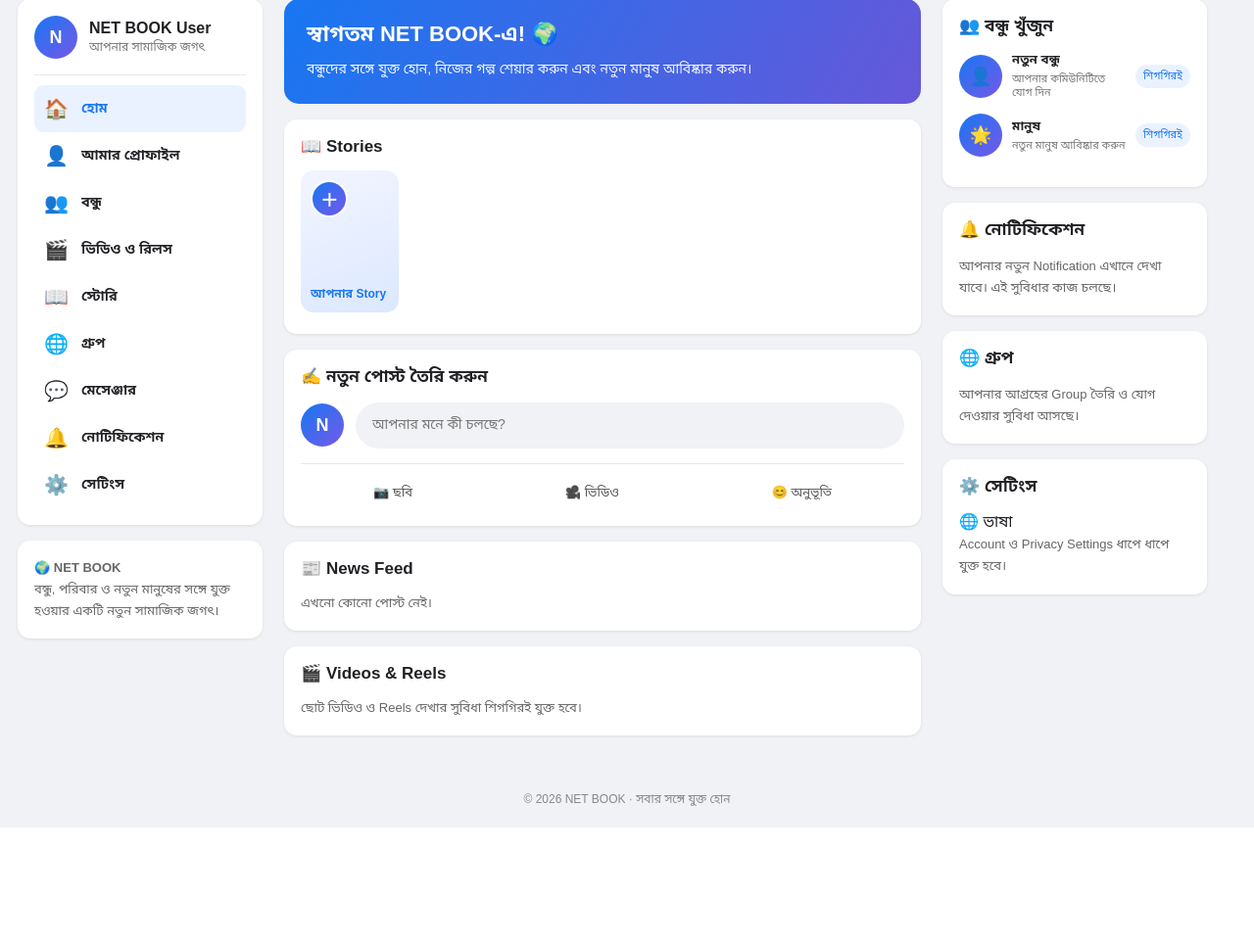
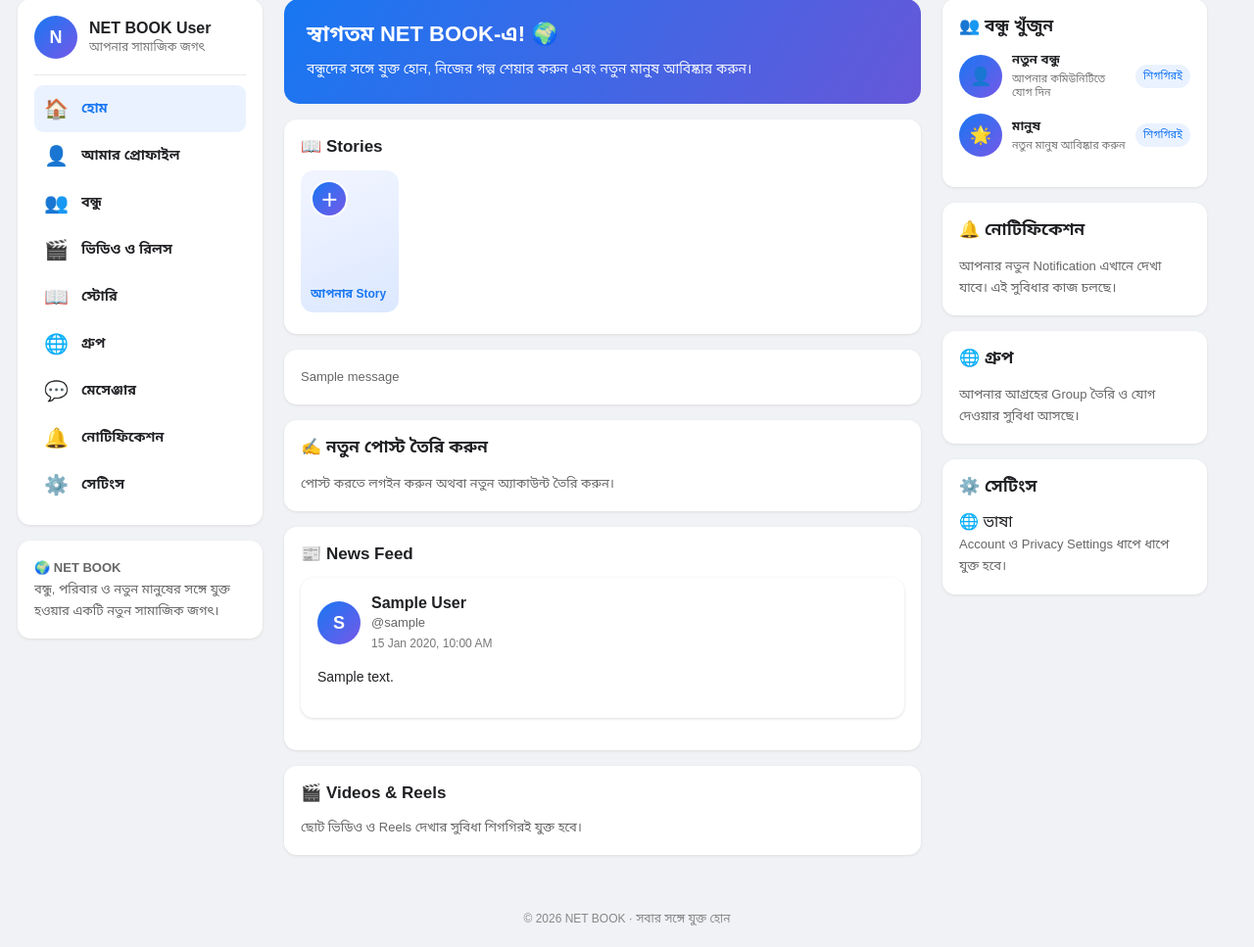
Before and after one commit to sk-boss11/NET-BOOK, a Flask app: page / in a window 1280 px wide. Shown: the part 89-1056 px from the top of the page at 98% size. Before the commit the page ends 934 px from the top, so only its background shows below. Run offline with Flask 3, Linux system fonts and the light colour scheme; tables that the repository leaves empty hold one stand-in row (values such as "Sample post"); one stand-in notice (Sample message) is shown; some libraries are stand-ins or nearby versions.

Commit message:
Update password login and social feed

```diff
--- a/app.py
+++ b/app.py
@@ -120,7 +120,67 @@ def inject_language():
 
 @app.route("/")
 def home():
-    return render_template("index.html")
+    posts = (
+        Post.query
+        .order_by(Post.created_at.desc(), Post.id.desc())
+        .limit(30)
+        .all()
+    )
+    post_authors = {
+        post.id: db.session.get(User, post.user_id)
+        for post in posts
+    }
+    return render_template(
+        "index.html",
+        posts=posts,
+        post_authors=post_authors
+    )
+
+
+@app.route("/posts/create", methods=["POST"])
+@login_required
+@limiter.limit("10 per minute")
+def create_post():
+    content = request.form.get("content", "").strip()
+
+    if not content:
+        flash("পোস্টের লেখা খালি রাখা যাবে না।", "error")
+    elif len(content) > 5000:
+        flash("পোস্ট সর্বোচ্চ ৫০০০ অক্ষরের হতে পারবে।", "error")
+    else:
+        try:
+            post = Post(user_id=current_user.id, content=content)
+            db.session.add(post)
+            db.session.commit()
+            flash("আপনার পোস্ট সফলভাবে প্রকাশিত হয়েছে।", "success")
+        except Exception:
+            db.session.rollback()
+            app.logger.exception("Post creation failed")
+            flash("পোস্ট প্রকাশ করা যায়নি। আবার চেষ্টা করুন।", "error")
+
+    return redirect(url_for("home"))
+
+
+@app.route("/posts/<int:post_id>/delete", methods=["POST"])
+@login_required
+def delete_post(post_id):
+    post = db.session.get(Post, post_id)
+
+    if post is None:
+        flash("পোস্টটি পাওয়া যায়নি।", "error")
+    elif post.user_id != current_user.id:
+        flash("শুধু নিজের পোস্ট মুছে ফেলতে পারবেন।", "error")
+    else:
+        try:
+            db.session.delete(post)
+            db.session.commit()
+            flash("পোস্ট মুছে ফেলা হয়েছে।", "success")
+        except Exception:
+            db.session.rollback()
+            app.logger.exception("Post deletion failed")
+            flash("পোস্ট মুছে ফেলা যায়নি।", "error")
+
+    return redirect(url_for("home"))
 
 
 @app.route("/register", methods=["GET", "POST"])
@@ -136,18 +196,13 @@ def register():
         password = request.form.get("password", "")
         confirm = request.form.get("confirm_password", "")
 
-        # One contact field: detect email or phone automatically.
         if "@" in contact:
-            email = contact.lower()
-            phone = None
+            email, phone = contact.lower(), None
         else:
-            email = None
-            phone = contact or None
+            email, phone = None, contact or None
 
         if not all([name, username, contact, password, confirm]):
-            flash("নাম, Username ও Password পূরণ করুন।", "error")
-        elif bool(email) == bool(phone):
-            flash("Email অথবা Phone—যেকোনো একটি দিন।", "error")
+            flash("সব প্রয়োজনীয় তথ্য পূরণ করুন।", "error")
         elif len(name) > 100 or not re.fullmatch(r"[a-z0-9_]{3,30}", username):
             flash("নাম অথবা Username সঠিক নয়।", "error")
         elif email and not re.fullmatch(r"[^@\s]+@[^@\s]+\.[^@\s]+", email):
@@ -171,26 +226,19 @@ def register():
                 email=email,
                 phone=phone,
                 password_hash=generate_password_hash(password, method="scrypt"),
-                email_verified=False,
-                phone_verified=False
+                email_verified=True,
+                phone_verified=True
             )
-            db.session.add(user)
-            db.session.commit()
-            session["pending_verification_user_id"] = user.id
-            now = datetime.now(timezone.utc).replace(tzinfo=None)
-            code = f"{secrets.randbelow(1_000_000):06d}"
-            db.session.add(VerificationOTP(
-                user_id=user.id,
-                code_hash=generate_password_hash(code, method="scrypt"),
-                expires_at=now + timedelta(minutes=10),
-                attempts=0
-            ))
-            db.session.commit()
-            if send_otp(user, code):
-                flash("আপনার নির্বাচিত মাধ্যমে OTP পাঠানো হয়েছে।", "success")
-            else:
-                flash("অ্যাকাউন্ট তৈরি হয়েছে, কিন্তু OTP পাঠানো যায়নি। Email SMTP অথবা SMS gateway কনফিগার করতে হবে।", "warning")
-            return redirect(url_for("verify_account"))
+            try:
+                db.session.add(user)
+                db.session.commit()
+                login_user(user, remember=True)
+                flash("অ্যাকাউন্ট তৈরি হয়েছে। স্বাগতম NET BOOK-এ!", "success")
+                return redirect(url_for("home"))
+            except Exception:
+                db.session.rollback()
+                app.logger.exception("Registration failed")
+                flash("অ্যাকাউন্ট তৈরি করা যায়নি। আবার চেষ্টা করুন।", "error")
 
     return render_template("register.html")
 
@@ -433,30 +481,22 @@ def login():
         return redirect(url_for("home"))
 
     if request.method == "POST":
-        identity = request.form.get("identity", "").strip().lower()
+        identity = request.form.get("identity", "").strip()
         password = request.form.get("password", "")
 
-        user = User.query.filter(or_(
-            User.email == identity,
-            User.phone == identity,
-            User.username == identity
-        )).first()
+        if "@" in identity:
+            user = User.query.filter_by(email=identity.lower()).first()
+        else:
+            user = User.query.filter_by(phone=identity).first()
 
         if user and user.is_active and check_password_hash(user.password_hash, password):
-            verified = user.email_verified if user.email else user.phone_verified
-            if not verified:
-                session["pending_verification_user_id"] = user.id
-                flash("আপনার অ্যাকাউন্ট Verify করুন। OTP দিন।", "warning")
-                return redirect(url_for("verify_account"))
             login_user(user, remember=True)
             flash("সফলভাবে Login হয়েছে।", "success")
             return redirect(url_for("home"))
 
-        flash("তথ্য অথবা Password সঠিক নয়।", "error")
+        flash("ফোন নম্বর অথবা Email এবং Password সঠিক নয়।", "error")
 
     return render_template("login.html")
-
-
 
 
 @app.route("/profile", methods=["GET", "POST"])
--- a/templates/index.html
+++ b/templates/index.html
@@ -162,22 +162,57 @@ footer{padding-bottom:85px}
 </div>
 </section>
 
+{% with messages = get_flashed_messages(with_categories=true) %}
+{% for category, message in messages %}
+<div class="panel notice">{{ message }}</div>
+{% endfor %}
+{% endwith %}
+
 <section class="card">
 <h3 class="section-title">✍️ {{ h('create_post') }}</h3>
+{% if current_user.is_authenticated %}
+<form method="POST" action="{{ url_for('create_post') }}">
+<input type="hidden" name="csrf_token" value="{{ csrf_token() }}">
 <div class="composer">
-<div class="avatar">{% if current_user.is_authenticated %}{{ current_user.full_name[:1] }}{% else %}N{% endif %}</div>
-<div class="composer-input">{{ h('post_placeholder') }}</div>
+<div class="avatar">{{ current_user.full_name[:1] }}</div>
+<textarea name="content" class="composer-input" maxlength="5000" rows="3" required placeholder="{{ h('post_placeholder') }}"></textarea>
 </div>
 <div class="composer-actions">
 <span class="action">📷 {{ h('photo') }}</span>
 <span class="action">🎥 {{ h('video') }}</span>
 <span class="action">😊 {{ h('feeling') }}</span>
+<button type="submit" class="action">🚀 পোস্ট প্রকাশ করুন</button>
 </div>
+</form>
+{% else %}
+<p class="notice">পোস্ট করতে <a href="{{ url_for('login') }}">লগইন</a> করুন অথবা <a href="{{ url_for('register') }}">নতুন অ্যাকাউন্ট তৈরি করুন</a>।</p>
+{% endif %}
 </section>
 
 <section class="card" id="feed">
 <h3 class="section-title">📰 {{ h('news_feed') }}</h3>
+{% for post in posts %}
+{% set author = post_authors.get(post.id) %}
+<article class="panel" style="margin-bottom:16px;">
+<div class="post-head">
+<div class="avatar">{% if author %}{{ author.full_name[:1] }}{% else %}N{% endif %}</div>
+<div>
+<strong>{% if author %}{{ author.full_name }}{% else %}NET BOOK User{% endif %}</strong>
+{% if author %}<div class="notice">@{{ author.username }}</div>{% endif %}
+<small>{{ post.created_at.strftime('%d %b %Y, %I:%M %p') if post.created_at else '' }}</small>
+</div>
+</div>
+<div class="post-content">{{ post.content }}</div>
+{% if current_user.is_authenticated and current_user.id == post.user_id %}
+<form method="POST" action="{{ url_for('delete_post', post_id=post.id) }}" onsubmit="return confirm('আপনি কি পোস্টটি মুছে ফেলতে চান?');">
+<input type="hidden" name="csrf_token" value="{{ csrf_token() }}">
+<button type="submit" class="action">🗑️ পোস্ট মুছুন</button>
+</form>
+{% endif %}
+</article>
+{% else %}
 <p class="notice">{{ h('no_posts') }}</p>
+{% endfor %}
 </section>
 
 <section class="card" id="videos">
--- a/templates/login.html
+++ b/templates/login.html
@@ -28,7 +28,7 @@ a{color:#1877f2;text-decoration:none}
 {% endwith %}
 <form method="POST">
 <input type="hidden" name="csrf_token" value="{{ csrf_token() }}">
-<input name="identity" placeholder="{{ t('identity_placeholder') }}" required>
+<input type="text" name="identity" placeholder="ফোন নম্বর অথবা Gmail / Email" autocomplete="username" required>
 <input type="password" name="password" placeholder="{{ t('password_placeholder') }}" required>
 <button type="submit">{{ t('login_button') }}</button>
 </form>
```
